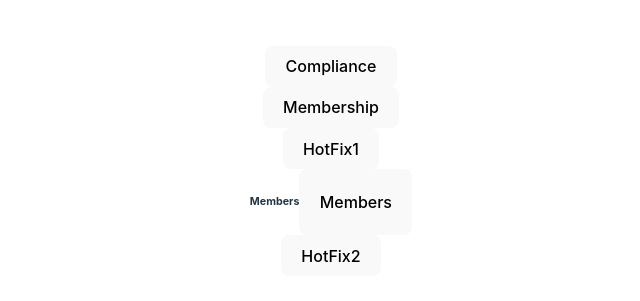
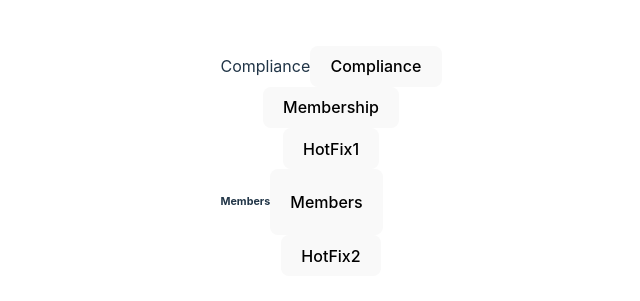
Before and after one commit to capitalch/crmls-lab, a React (Vite) app in the folder crmls-lab-app/: page / in a window 1280 px wide. Shown: the part 239-540 px from the top of the page, without its empty margins (309-949 px from the left). Built offline with nearby package versions, Linux system fonts and the light colour scheme.

Commit message:
Changes in compliance component

```diff
--- a/crmls-lab-app/src/components/compliance.tsx
+++ b/crmls-lab-app/src/components/compliance.tsx
@@ -1,5 +1,8 @@
 export function Compliance() {
   return (
-    <button>Compliance</button>
+    <div style={{ display: 'flex',alignItems:'center' }}>
+      <div> Compliance</div>
+      <button>Compliance</button>
+    </div>
   )
 }
```
